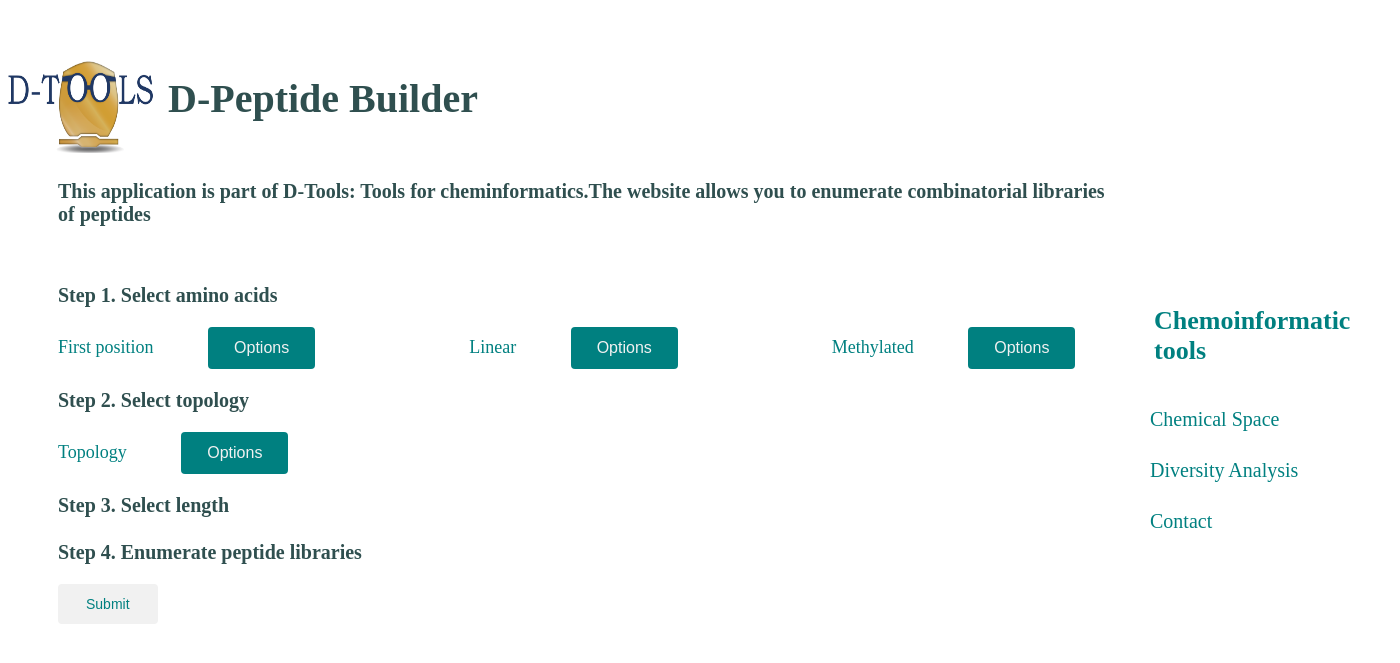
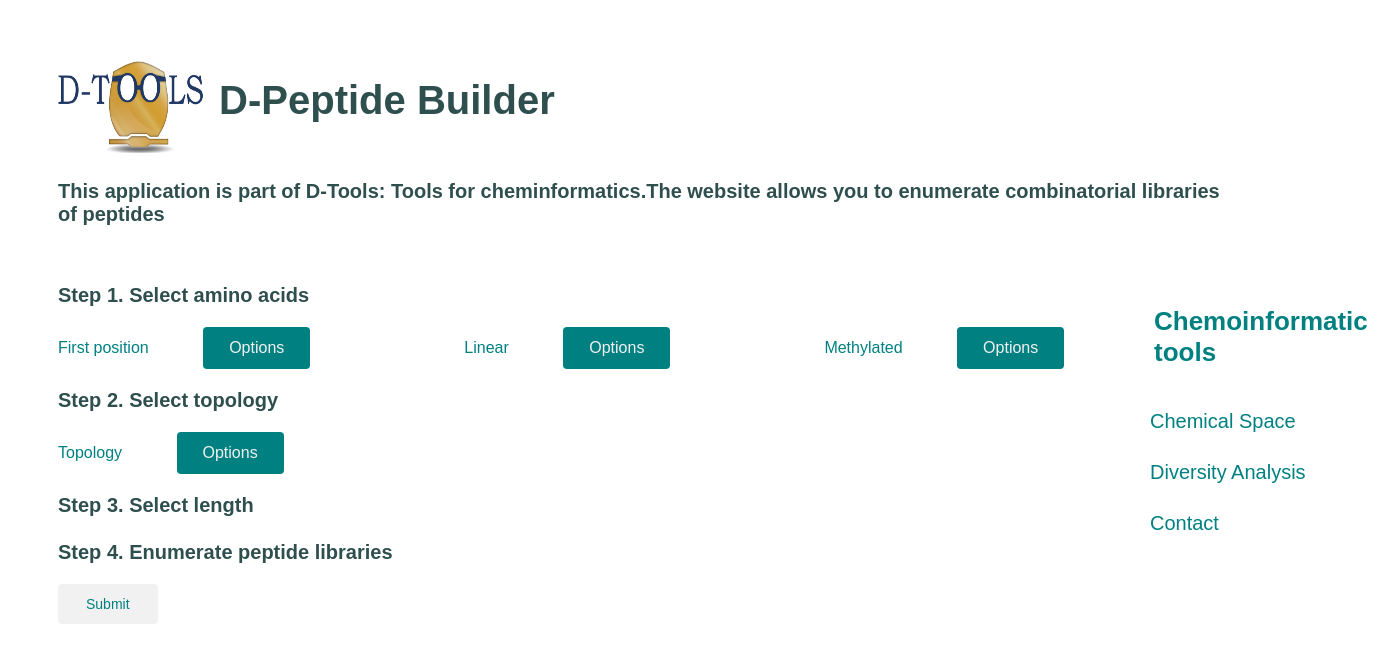
Before and after one commit to BarbaraDiazE/DPeptideBuider, a Django app: page / in a window 1400 px wide. Shown: the top 663 px of the page. Run offline with Django 3.2, Linux system fonts and the light colour scheme; parts of the project's set-up code (start-up, migrations or seed data) failed here and were passed over.

Commit message:
change font at /src/static/css/mystyle.css

```diff
--- a/web/src/modules/fingerprint/compute_fingerprint.py
+++ b/web/src/modules/fingerprint/compute_fingerprint.py
@@ -17,7 +17,7 @@ class FP:
         self.fp_name = fp_name[0]
         self.Data = pd.read_csv(f"generated_csv/{csv_name}", index_col="Unnamed: 0")
         if self.Data.shape[0] > 1001:
-            self.Data = self.Data.sample(500, replace=True, random_state=1992)
+            self.Data = self.Data.sample(1000, replace=True, random_state=1992)
         _ = ["Sequence", "Library"]
         self.ref = self.Data[_].as_matrix()
         self.diccionario = {
--- a/web/src/static/css/mystyle.css
+++ b/web/src/static/css/mystyle.css
@@ -1,20 +1,20 @@
 h1{
   color: darkslategray;
   font-size: 40px;
-  font: "Verdana";
+  font-family: Arial, Helvetica, sans-serif;
   text-align: center;
 }
 
 h2{
   color: teal;
   font-size: 30px;
-  font: "Verdana";
+  font-family: Arial, Helvetica, sans-serif;
   text-align: center;
 }
 h3{
   color: darkslategray;
   font-size: 20px;
-  font: "Verdana";
+  font-family: Arial, Helvetica, sans-serif;
   text-align: justify;
   margin-left: 50px;
   margin-right: 50px
@@ -22,21 +22,21 @@ h3{
 h4{
   color: teal;
   font-size: 18px;
-  font: "Verdana";
+  font-family: Arial, Helvetica, sans-serif;
   text-align: justify;
 }
 h5{
   color: teal;
   font-size: 18px;
-  font: "Verdana";
+  font-family: Arial, Helvetica, sans-serif;
   text-align: right;
 }
 
 a{
   color:teal;
   font-size: 18px;
-  font: "Verdana";
-}
+  font-family: Arial, Helvetica, sans-serif;
+  }
 .container{
   align-content: center;
   display: inline;
@@ -52,7 +52,7 @@ a{
     border-radius: 4px;
     border: none;
     cursor: pointer;
-    font: "Verdana";
+    font-family: Arial, Helvetica, sans-serif;
     align-content: center;
     text-align: center;
     display: inline-flex;
@@ -66,8 +66,8 @@ a{
 
 .dropdown {
     display: inline-block;
-    font: "verdana";
-    font-size: 18px;
+    font-family: Arial, Helvetica, sans-serif;
+    font-size: 16px;
     color: teal;
     border-radius: 4px;
     margin-left: 50px;
@@ -88,7 +88,7 @@ a{
 .dropdown-content a {
     color: darkslategray;
     padding: 12px 16px;
-    font: "Verdana";
+    font-family: Arial, Helvetica, sans-serif;
     display: inline-block;
   }
 
@@ -112,7 +112,7 @@ input{
   display: inline-block;
   border-radius: 4px;
   font-size: 14px;
-  font: "Verdana";
+  font-family: Arial, Helvetica, sans-serif;
   margin-left: 50px;
   margin-right: 50px
 }
--- a/web/src/templates/form_page.html
+++ b/web/src/templates/form_page.html
@@ -53,18 +53,19 @@
 
   img {
     display: inline-block;
-    /* margin-left: 10px; */
+    margin-left: 50px;
   }
 </style>
 
 <body>
   <div class="container">
     <h1 style="text-align: left">
-      <img style='vertical-align:middle' margin-left=20px src="{% static "/dtools.png"   %}" alt="Dtools" width="150"
+      <img style='vertical-align:middle' margin-left=100px src="{% static "/dtools.png"   %}" alt="Dtools" width="150"
         height="100">
       D-Peptide Builder
     </h1>
-    <h3>This application is part of D-Tools: Tools for cheminformatics.The website allows you to enumerate
+    <h3>This application is part of D-Tools: Tools for cheminformatics.The website allows
+      you to enumerate
       combinatorial libraries <br>
       of peptides</h3>
   </div>
@@ -122,7 +123,7 @@
       <h3>Step 3. Select length</h3>
       <h4>{{ form.length }}</h4>
       <h3>Step 4. Enumerate peptide libraries</h3>
-      <input type="submit" value="Submit" onclick="alert('peptides are under constructions!')">
+      <input type="submit" value="Submit" onclick="alert('peptides are under construction!')">
     </div>
   </form>
 
```
